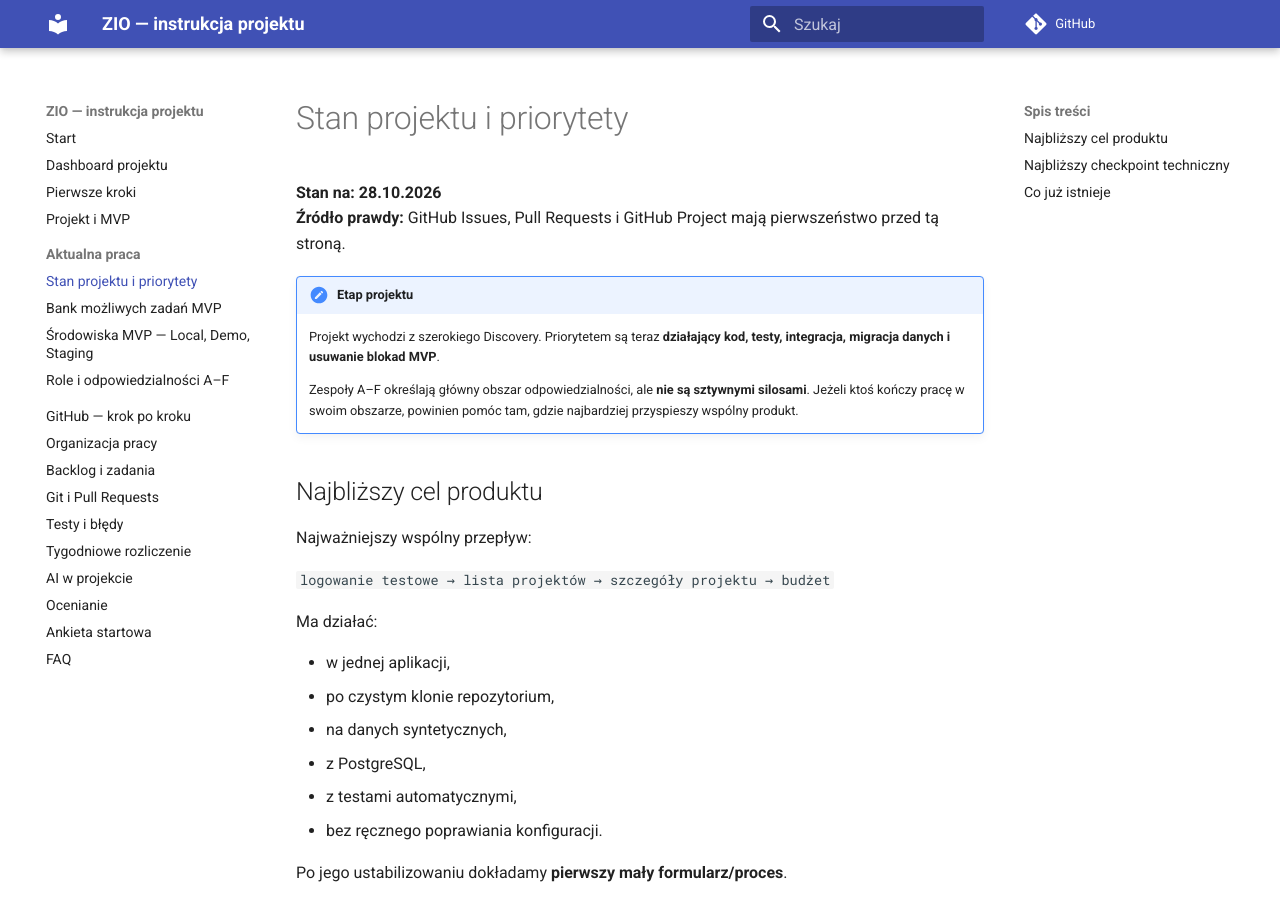
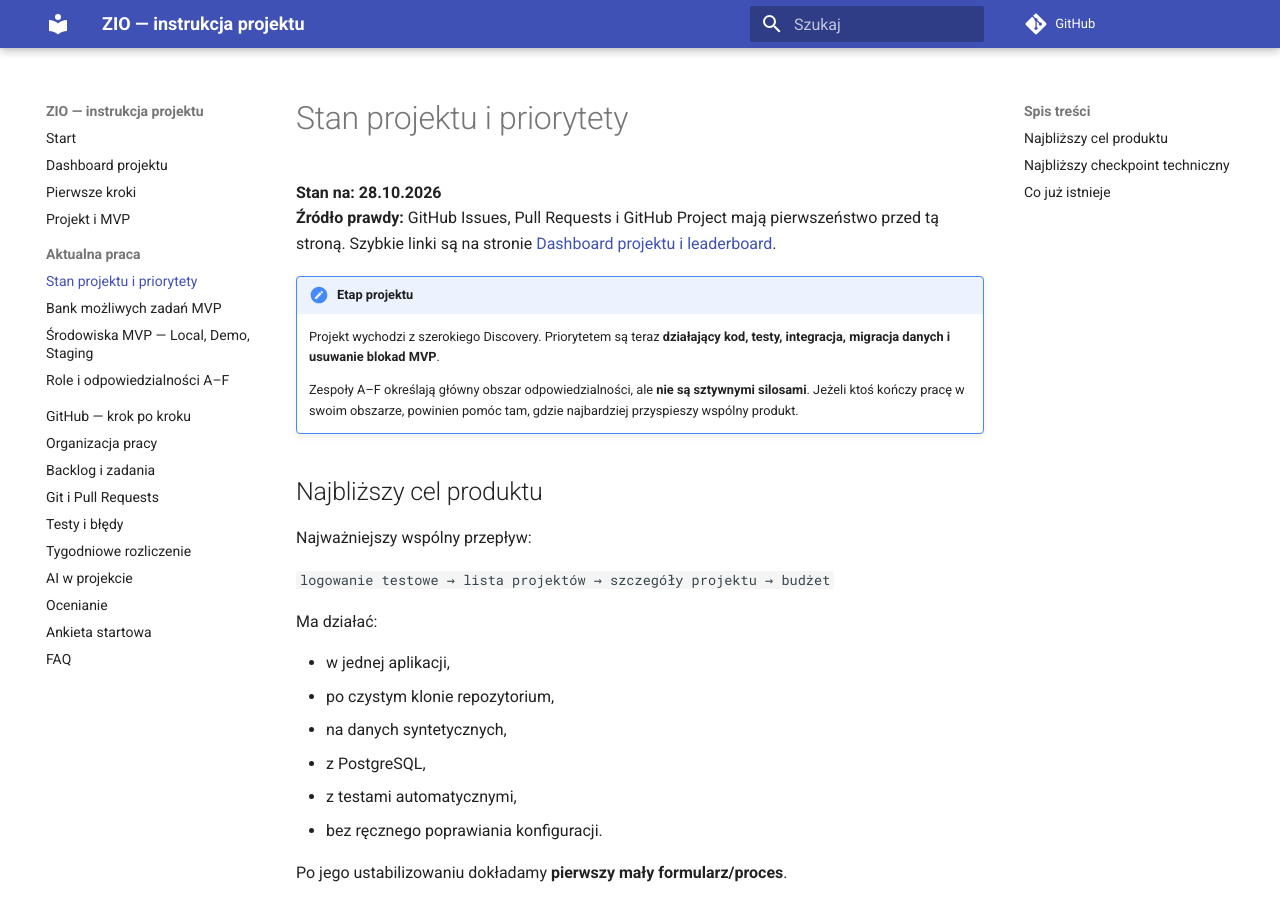
Before and after one commit to zio-wi-pb-mc/pb-science-office-manual, an MkDocs documentation site: the page built from manual/16-propozycje-zadan-po-audycie.md, in a window 1280 px wide and 900 px high. Built offline with MkDocs 1.6.1 and Material for MkDocs 9.7.7, drawn with Linux system fonts in a browser that asks for light colours; comment, search, counter and statistics services are not loaded.

Commit message:
docs: link current status to project dashboard

```diff
--- a/manual/16-propozycje-zadan-po-audycie.md
+++ b/manual/16-propozycje-zadan-po-audycie.md
@@ -1,7 +1,7 @@
 # Stan projektu i priorytety
 
 **Stan na: 28.10.2026**
-**Źródło prawdy:** GitHub Issues, Pull Requests i GitHub Project mają pierwszeństwo przed tą stroną.
+**Źródło prawdy:** GitHub Issues, Pull Requests i GitHub Project mają pierwszeństwo przed tą stroną. Szybkie linki są na stronie [Dashboard projektu i leaderboard](19-dashboard-projektu.md).
 
 !!! important "Etap projektu"
     Projekt wychodzi z szerokiego Discovery. Priorytetem są teraz **działający kod, testy, integracja, migracja danych i usuwanie blokad MVP**.
```
